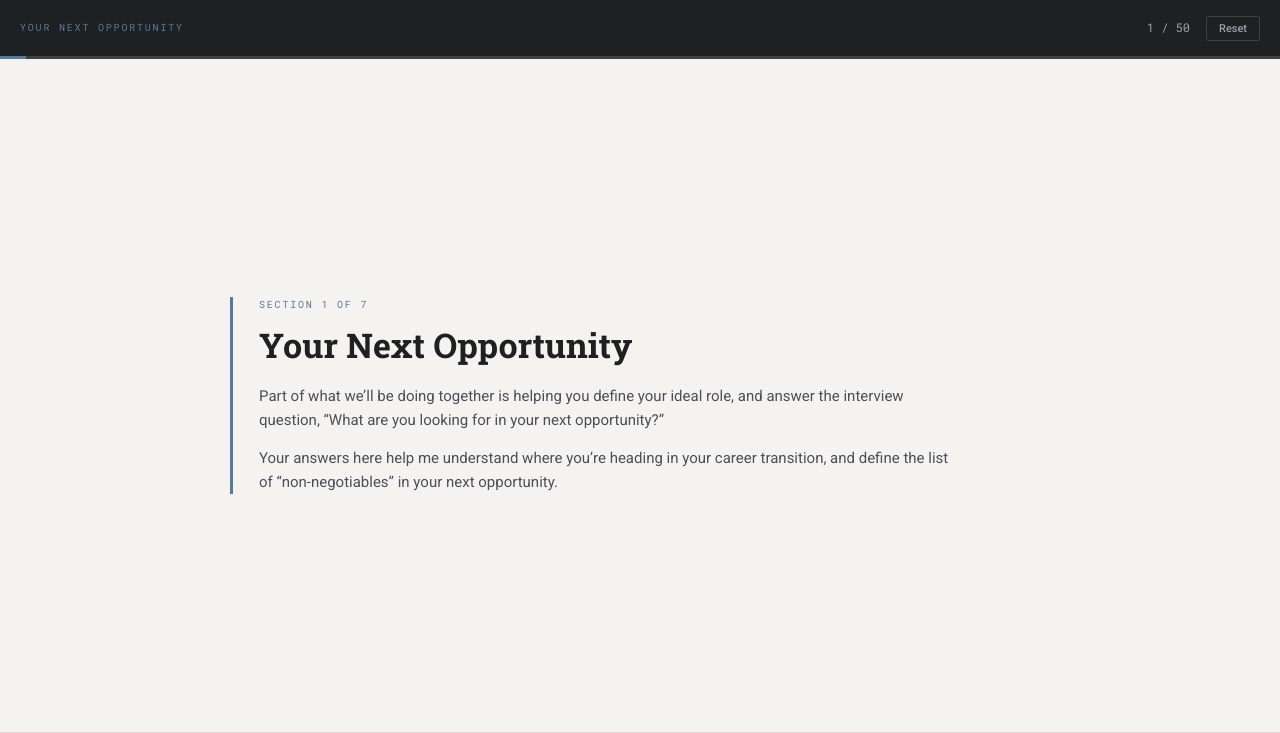
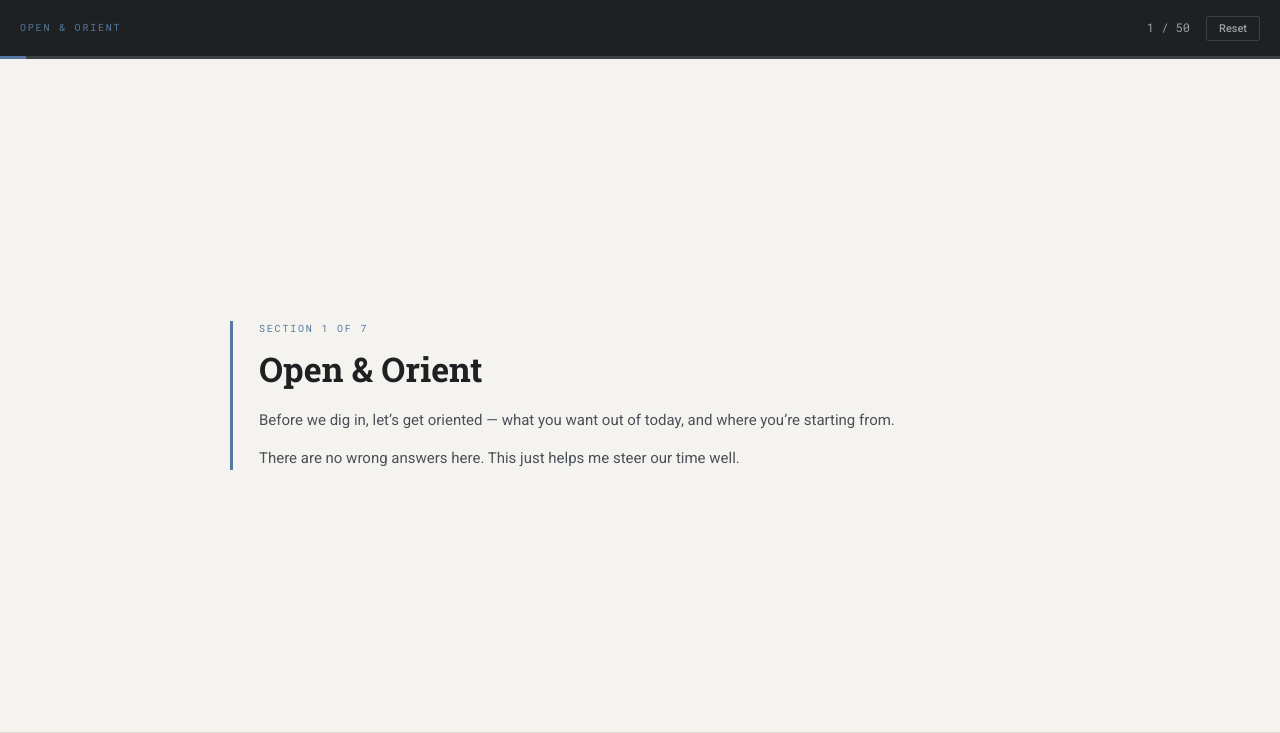
Before and after one commit to portageworks/coaching-tools, a Flask app: page /intake-prompter in a window 1280 px wide. Shown: the top 733 px of the page. Run offline with Flask 3, Linux system fonts and the light colour scheme; some libraries are stand-ins or nearby versions.

Commit message:
Intake Prompter: move Session Setup to front as Open & Orient opener (live session flow); renumber section kickers

```diff
--- a/templates/intake_prompter.html
+++ b/templates/intake_prompter.html
@@ -174,8 +174,49 @@
 {% block scripts %}
 <script>
 const SLIDES = [
+  // ═══ Open & Orient (live opener — Session Setup, moved to front) ════════════
+  { type: "intro", section: "Open & Orient", kicker: "Section 1 of 7",
+    title: "Open & Orient",
+    blocks: [
+      { type: "p", text: "Before we dig in, let’s get oriented — what you want out of today, and where you’re starting from." },
+      { type: "p", text: "There are no wrong answers here. This just helps me steer our time well." }
+    ]},
+
+  { section: "Open & Orient",
+    q: "What would make today feel worthwhile?",
+    sub: "Pick at least one, no more than three.",
+    type: "checkbox",
+    choices: [
+      "Walk out with a resume I can actually use",
+      "Have clear, practiced answers for the hard interview questions",
+      "Know what kind of role I’m actually targeting",
+      "Have a short list of companies or leads to pursue",
+      "Get better at talking about myself without feeling like I’m bragging",
+      "Have a better handle on my LinkedIn presence",
+      "Understand how to use AI tools in my job search",
+      "Have a clear action plan for this week",
+      "Feel less alone in this process"
+    ]},
+
+  { section: "Open & Orient",
+    q: "How prepared do you feel for your job search right now?",
+    type: "scale", low: "Starting from zero", high: "Ready to go"},
+
+  { section: "Open & Orient",
+    q: "How clear are you on what you want next?",
+    type: "scale", low: "Completely uncertain", high: "Crystal clear"},
+
+  { section: "Open & Orient",
+    q: "How confident do you feel talking about your professional value?",
+    type: "scale", low: "Struggle with this", high: "Fully confident"},
+
+  { section: "Open & Orient",
+    q: "What do you want me to know before we start?",
+    sub: "Concerns, constraints, context about your situation — anything that would help our time together be as useful as possible.",
+    type: "open"},
+
   // ═══ Your Next Opportunity ═════════════════════════════════════════════════
-  { type: "intro", section: "Your Next Opportunity", kicker: "Section 1 of 7",
+  { type: "intro", section: "Your Next Opportunity", kicker: "Section 2 of 7",
     title: "Your Next Opportunity",
     blocks: [
       { type: "p", text: "Part of what we’ll be doing together is helping you define your ideal role, and answer the interview question, “What are you looking for in your next opportunity?”" },
@@ -192,7 +233,7 @@ const SLIDES = [
     ]},
 
   // ═══ The Non-Negotiables ═══════════════════════════════════════════════════
-  { type: "intro", section: "The Non-Negotiables", kicker: "Section 2 of 7",
+  { type: "intro", section: "The Non-Negotiables", kicker: "Section 3 of 7",
     title: "The Non-Negotiables",
     blocks: [
       { type: "p", text: "In the perfect job, we’d get everything we wanted — but since that’s not realistic, we need to be clear about not what we’d be happy with, but what we’re willing to live with." },
@@ -225,7 +266,7 @@ const SLIDES = [
     choices: ["Base salary", "Total comp", "Benefits", "Title", "Work-life balance"]},
 
   // ═══ Generative AI Adoption ════════════════════════════════════════════════
-  { type: "intro", section: "Generative AI Adoption", kicker: "Section 3 of 7",
+  { type: "intro", section: "Generative AI Adoption", kicker: "Section 4 of 7",
     title: "Generative AI Adoption",
     blocks: [
       { type: "p", text: "Familiarity with Generative AI is now a baseline for most roles. These questions help me get a sense of where you are in that process — because part of what we’ll do is explore how AI can augment your career transition." }
@@ -241,7 +282,7 @@ const SLIDES = [
     choices: ["Copilot", "ChatGPT", "Claude", "Gemini", "None yet", "Other"]},
 
   // ═══ Who You Are ═══════════════════════════════════════════════════════════
-  { type: "intro", section: "Who You Are", kicker: "Section 4 of 7",
+  { type: "intro", section: "Who You Are", kicker: "Section 5 of 7",
     title: "Who You Are",
     blocks: [
       { type: "p", text: "One of the toughest interview questions to answer is: “Tell me about yourself.”" },
@@ -338,7 +379,7 @@ const SLIDES = [
     type: "open"},
 
   // ═══ Your Stories ══════════════════════════════════════════════════════════
-  { type: "intro", section: "Your Stories", kicker: "Section 5 of 7",
+  { type: "intro", section: "Your Stories", kicker: "Section 6 of 7",
     title: "Your Stories",
     blocks: [
       { type: "p", text: "This is the most important section. Your career stories become the raw material for answers to all those “Tell me about a time when…” questions. You’ll be asked for three. Don’t polish — just be specific and honest. We’ll shape them together in the session." },
@@ -430,7 +471,7 @@ const SLIDES = [
     type: "open", optional: true},
 
   // ═══ Your Safe Fault ═══════════════════════════════════════════════════════
-  { type: "intro", section: "Your Safe Fault", kicker: "Section 6 of 7",
+  { type: "intro", section: "Your Safe Fault", kicker: "Section 7 of 7",
     title: "Your Safe Fault",
     blocks: [
       { type: "p", text: "Every genuine weakness is a strength in overdrive." },
@@ -446,46 +487,6 @@ const SLIDES = [
   { section: "Your Safe Fault",
     q: "What have you learned to do about it?",
     sub: "Concrete strategies only — not “I try to be more aware.” What do you actually do when you notice this pattern showing up?",
-    type: "open"},
-
-  // ═══ Session Setup ═════════════════════════════════════════════════════════
-  { type: "intro", section: "Session Setup", kicker: "Section 7 of 7",
-    title: "Session Setup",
-    blocks: [
-      { type: "p", text: "A final set of questions to help guide our time together, and to give me a clear sense of where you are on your career transition journey." }
-    ]},
-
-  { section: "Session Setup",
-    q: "What would make today feel worthwhile?",
-    sub: "Pick at least one, no more than three.",
-    type: "checkbox",
-    choices: [
-      "Walk out with a resume I can actually use",
-      "Have clear, practiced answers for the hard interview questions",
-      "Know what kind of role I’m actually targeting",
-      "Have a short list of companies or leads to pursue",
-      "Get better at talking about myself without feeling like I’m bragging",
-      "Have a better handle on my LinkedIn presence",
-      "Understand how to use AI tools in my job search",
-      "Have a clear action plan for this week",
-      "Feel less alone in this process"
-    ]},
-
-  { section: "Session Setup",
-    q: "How prepared do you feel for your job search right now?",
-    type: "scale", low: "Starting from zero", high: "Ready to go"},
-
-  { section: "Session Setup",
-    q: "How clear are you on what you want next?",
-    type: "scale", low: "Completely uncertain", high: "Crystal clear"},
-
-  { section: "Session Setup",
-    q: "How confident do you feel talking about your professional value?",
-    type: "scale", low: "Struggle with this", high: "Fully confident"},
-
-  { section: "Session Setup",
-    q: "What do you want me to know before we start?",
-    sub: "Concerns, constraints, context about your situation — anything that would help our time together be as useful as possible.",
     type: "open"}
 ];
 
```
